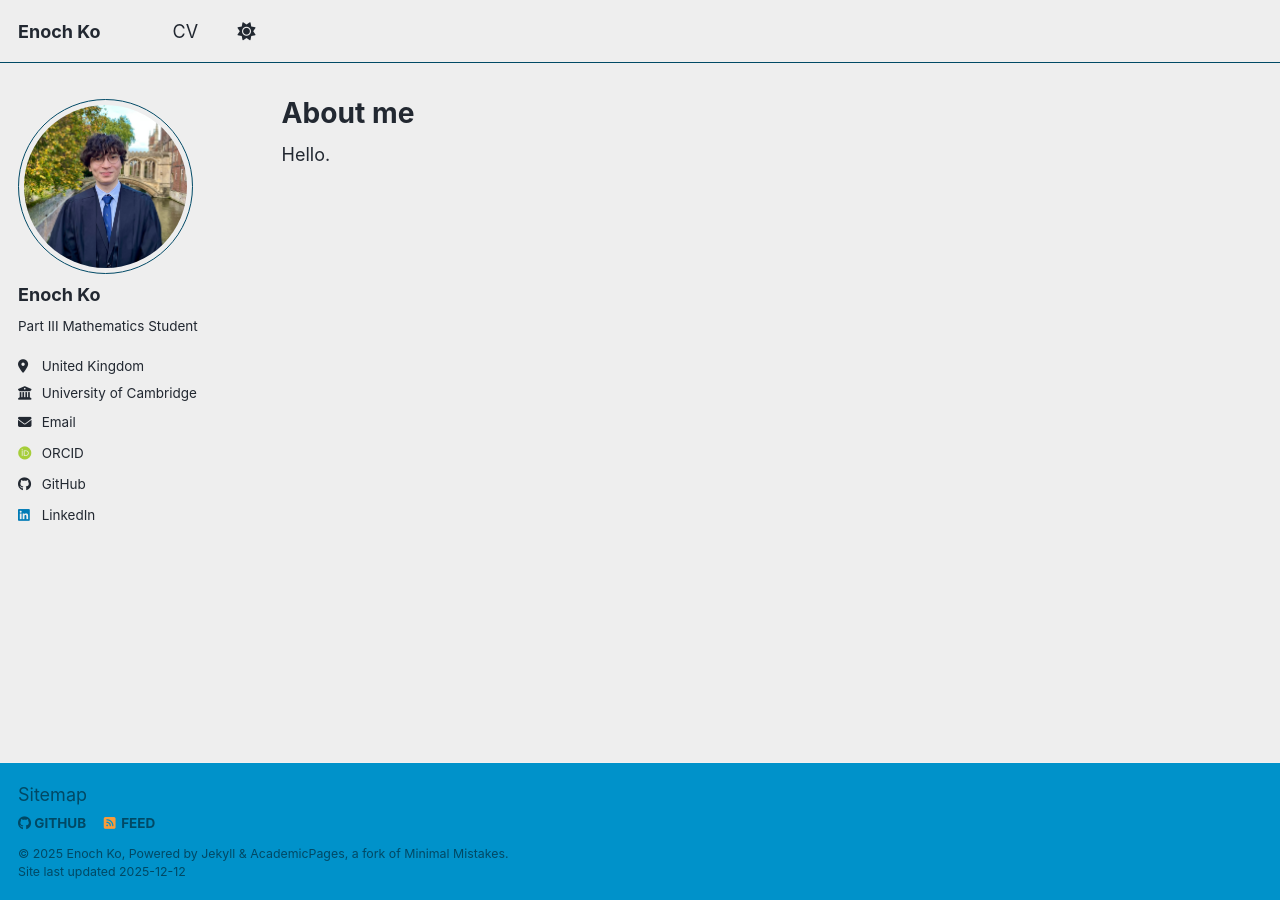
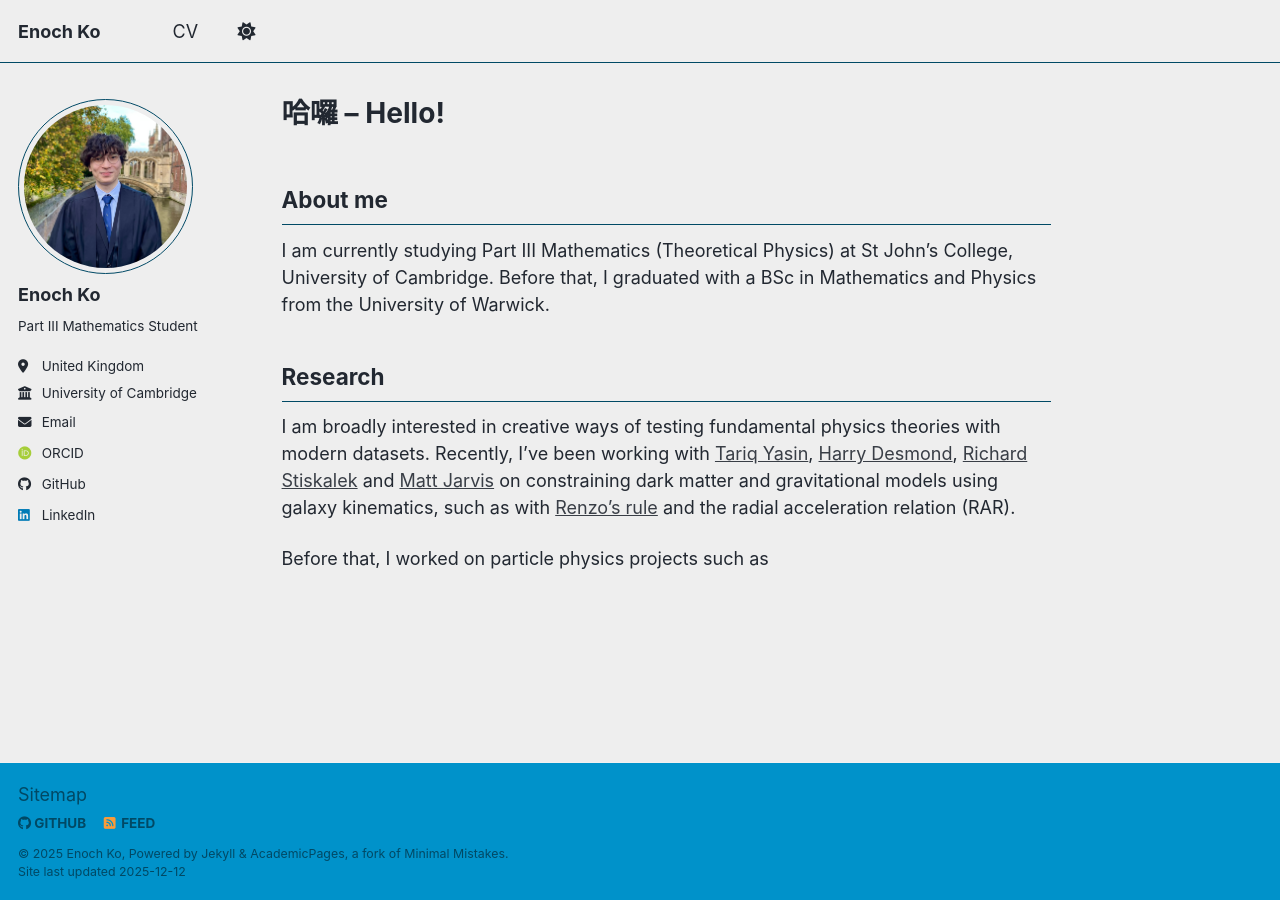
Before and after one commit to enoch-ko/enoch-ko.github.io, a Jekyll site: the page built from _pages/about.md, in a window 1280 px wide. Built offline with Jekyll 4.4.1, drawn with Linux system fonts in a browser that asks for light colours; some web fonts are replaced; a script bundle is joined from its source files by our own code; library files that are not in the unit come from our copies.

Commit message:
Update about.md

```diff
--- a/_pages/about.md
+++ b/_pages/about.md
@@ -1,10 +1,20 @@
 ---
 permalink: /
-title: "About me"
+title: "哈囉 -- Hello!"
 author_profile: true
 redirect_from:
   - /about/
   - /about.html
 ---
 
-Hello.
+About me
+------
+
+I am currently studying Part III Mathematics (Theoretical Physics) at St John's College, University of Cambridge. Before that, I graduated with a BSc in Mathematics and Physics from the University of Warwick.
+
+Research
+------
+
+I am broadly interested in creative ways of testing fundamental physics theories with modern datasets. Recently, I've been working with [Tariq Yasin](https://www.physics.ox.ac.uk/our-people/yasin), [Harry Desmond](https://www.port.ac.uk/about-us/structure-and-governance/our-people/our-staff/harry-desmond), [Richard Stiskalek](https://richard-sti.github.io/) and [Matt Jarvis](https://www.physics.ox.ac.uk/our-people/jarvis) on constraining dark matter and gravitational models using galaxy kinematics, such as with [Renzo's rule](https://academic.oup.com/mnras/article/544/4/4288/8321687) and the radial acceleration relation (RAR).
+
+Before that, I worked on particle physics projects such as
```
